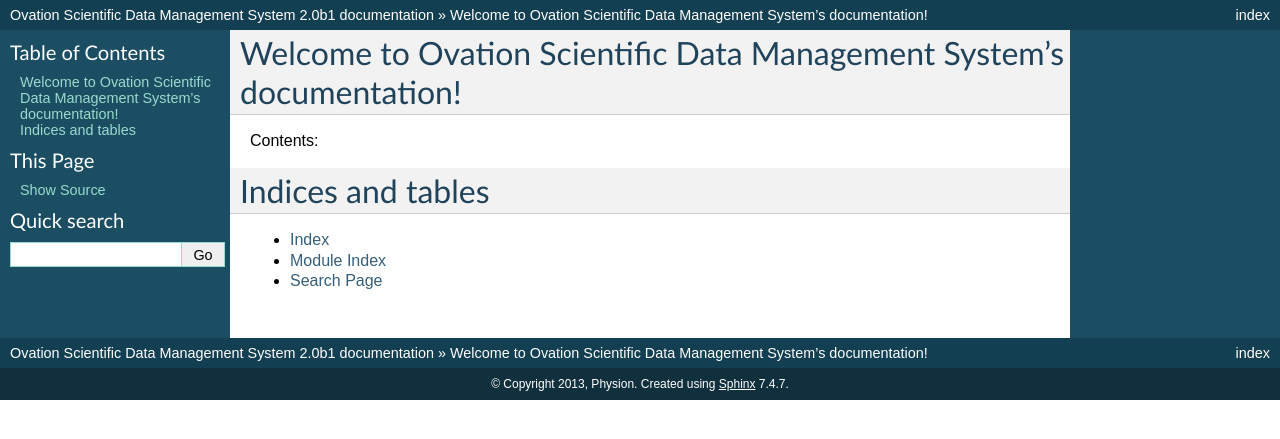
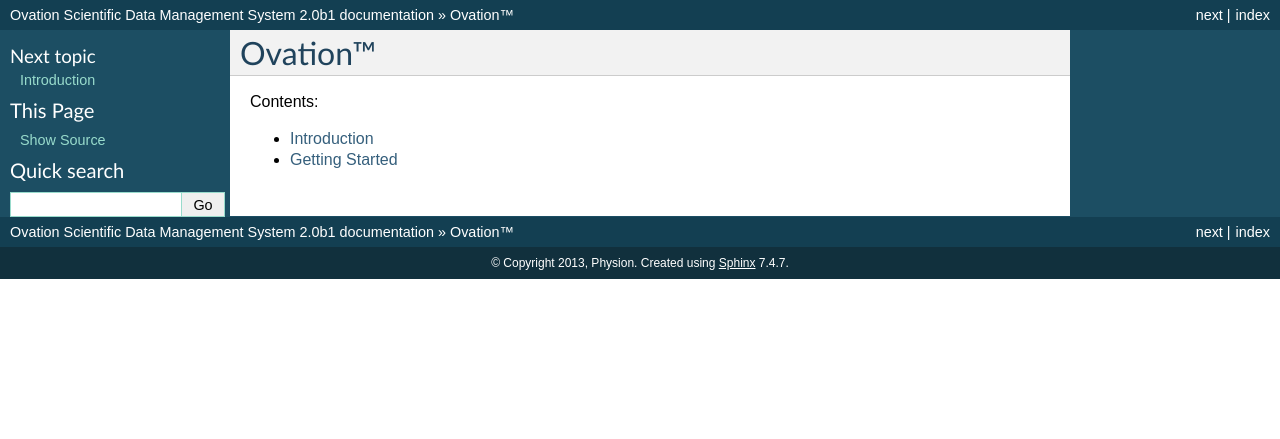
Before and after one commit to physion/ovation-docs, a Sphinx documentation site: the page built from source/index.rst, in a window 1280 px wide. Shown: the top 439 px of the page. Built offline with Sphinx 7.4.7, drawn with Linux system fonts in a browser that asks for light colours; some of the changed lines change nothing that is shown.

Commit message:
Getting started with Matlab and place-hoders for others

```diff
--- /dev/null
+++ b/source/getting_started.rst
@@ -0,0 +1,91 @@
+===============
+Getting Started
+===============
+
+|Ovation(TM)| is a combination web service, local application and programming platform. To get started with Ovation, you sign up for an account on `ovation.io <http://ovation.io>`_.
+
+Once you've signed up for an account, you can download the Ovation application and get started.
+
+Installation
+============
+
+To install the Ovation application, download the appropriate platform binary from `ovation.io <http://ovation.io>`_.
+
+
+Programming environment setup
+=============================
+
+Ovation integrates with several scientific programming environments. Follow the instructions for your language of choice below.
+
+Matlab
+------
+
+1. Download the the bundled Ovation `jar`. Add the path to this jar to the *top* of the `${matlabroot}/toolbox/local/classpath.txt` file.
+
+2. Download the `Ovation Matlab API <https://github.com/physion/ovation-matlab/archive/master.zip>` package. Add the unzipped folder to the Matlab path. After unzipping `ovation-matlab-master`, you may add the following to Matlab's `startup.m` to autmatically load the Ovation API at startup::
+
+	addpath path/to/ovation-matlab-master
+	import ovation.*
+
+.. note::
+	You must add the Ovation jar to the top of Matlab's `classpath.txt`. The Ovation API will not function properly if you add the jar to Matlab's classpath via `javaaddpath`.
+
+3. After starting Matlab, open a `DataContext`—a view of the Ovation database data—with the `NewDataContext()` function. Enter your `ovation.io <http://ovation.io>`_ account email and password when prompted::
+
+	>> context = NewDataContext()
+
+
+.. todo::
+	Provide JAR download
+
+Python
+------
+
+R Project for Statistical Computing
+-----------------------------------
+
+Java
+----
+
+Ovation's API is available as a Java library. Add the following dependencies in your Maven project::
+
+    <dependency>
+        <groupId>us.physion</groupId>
+        <artifactId>ovation-api</artifactId>
+        <version>2.0</version>
+    </dependency>
+
+
+    <dependency>
+        <groupId>us.physion</groupId>
+        <artifactId>ovation-logging</artifactId>
+        <version>2.0</version>
+    </dependency>
+
+
+If you want to write JUnit-based unit tests for code that uses the Ovation API, you may want to make use of the `ovation-test-utils` package::
+
+    <dependency>
+        <groupId>us.physion</groupId>
+        <artifactId>ovation-test-utils</artifactId>
+        <version>2.0</version>
+        <scope>test</scope>
+    </dependency>
+
+Finally, the following `repository` descriptors should be added to your Maven project's `<repositories>` section::
+
+    <repository>
+        <id>ovation-release-repository</id>
+        <name>Ovation Release Repository</name>
+        <url>s3://us.physion.maven/release</url>
+    </repository>
+    <snapshotRepository>
+        <id>ovation-snapshot-repository</id>
+        <name>Ovation Snapshot Repository</name>
+        <url>s3://us.physion.maven/snapshot</url>
+    </snapshotRepository>
+
+
+Ovation API documentation is available on the Ovation `documentation <http://docs.ovation.io>`_ site.
+
+.. |Ovation(TM)| unicode:: Ovation U+2122
--- a/source/index.rst
+++ b/source/index.rst
@@ -3,19 +3,24 @@
    You can adapt this file completely to your liking, but it should at least
    contain the root `toctree` directive.
 
-Welcome to Ovation Scientific Data Management System's documentation!
-=====================================================================
+|Ovation(TM)|
+=============
 
 Contents:
 
 .. toctree::
-   :maxdepth: 2
+    :maxdepth: 1
+
+    introduction
+    getting_started
 
 
+.. |(R)| unicode:: U+00AE
+.. |Ovation(TM)| unicode:: Ovation U+2122
 
-Indices and tables
-==================
-
-* :ref:`genindex`
-* :ref:`modindex`
-* :ref:`search`
+.. Indices and tables
+.. ==================
+..
+.. * :ref:`genindex`
+.. * :ref:`modindex`
+.. * :ref:`search`
--- /dev/null
+++ b/source/introduction.rst
@@ -0,0 +1,29 @@
+Introduction
+============
+
+Ovation is the revolutionary data management service that empowers researchers through the seamless organization of multiple data formats and sources, preservation of the link between raw data and analyses and the ability to securely share of all of this with colleagues and collaborators.
+
+.. figure::  media/ui-mri-screen-small.png
+   :figwidth: 33%
+   :scale: 25%
+
+
+   Ovation in action
+
+
+Organize
+--------
+
+Eliminate data silos that prevent researchers from seeing patterns across data sets. Ovation manages data from multiple data types and different file formats, all on one platform.
+
+
+Track
+-----
+
+Follow and recall the evolution of projects from inception, through execution, to final output. Ovation easily maintains the connection between data, analysis and annotations from all members of a research team.
+
+
+Share
+-----
+
+Increase productivity by seamlessly sharing data, annotations and analyses with colleagues. Share raw and analyzed data with colleagues in the lab or collaborators outside the institution while maintaining total control over what data is shared, with whom.
```
Also changed, not shown: source/media/ui-mri-screen-small.png (added), source/media/ui-mri-screen.png (added), 1 other file.
